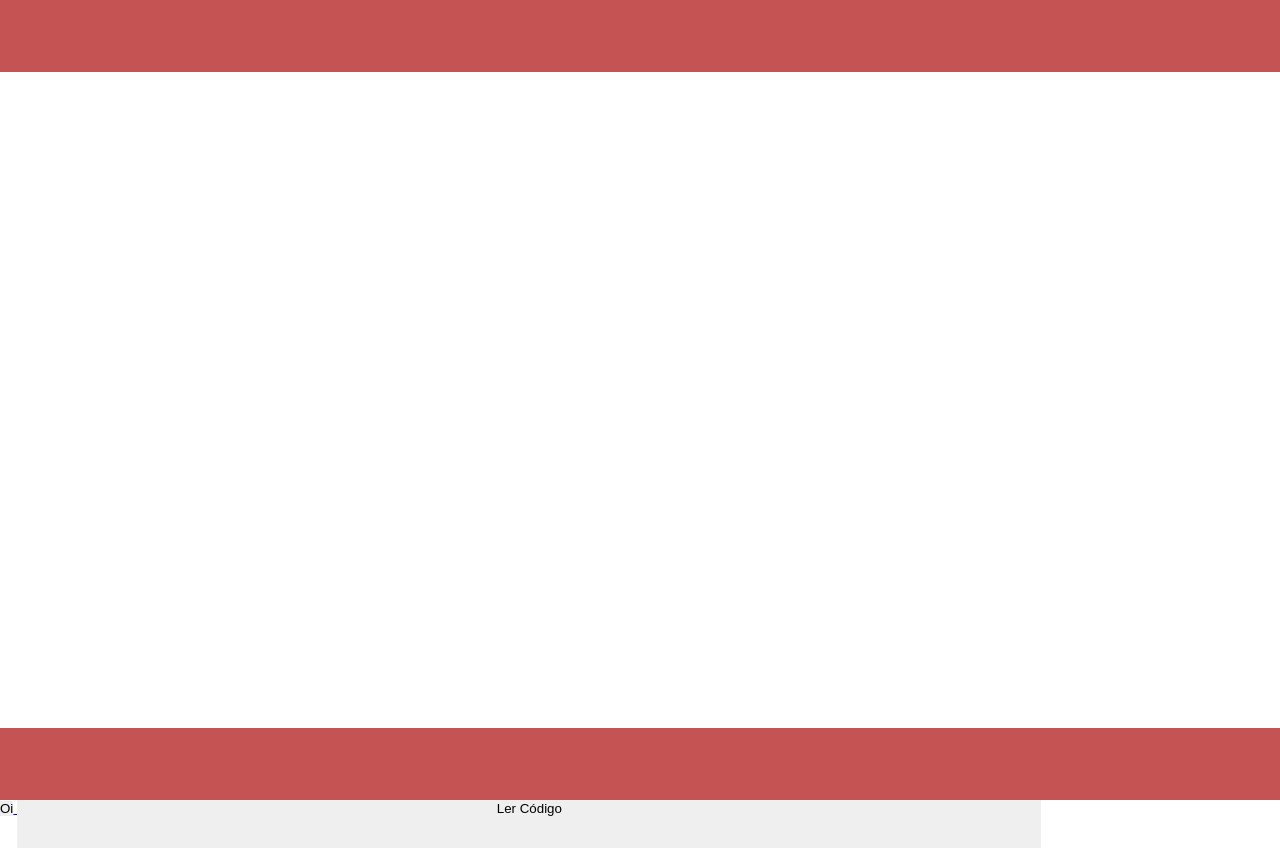
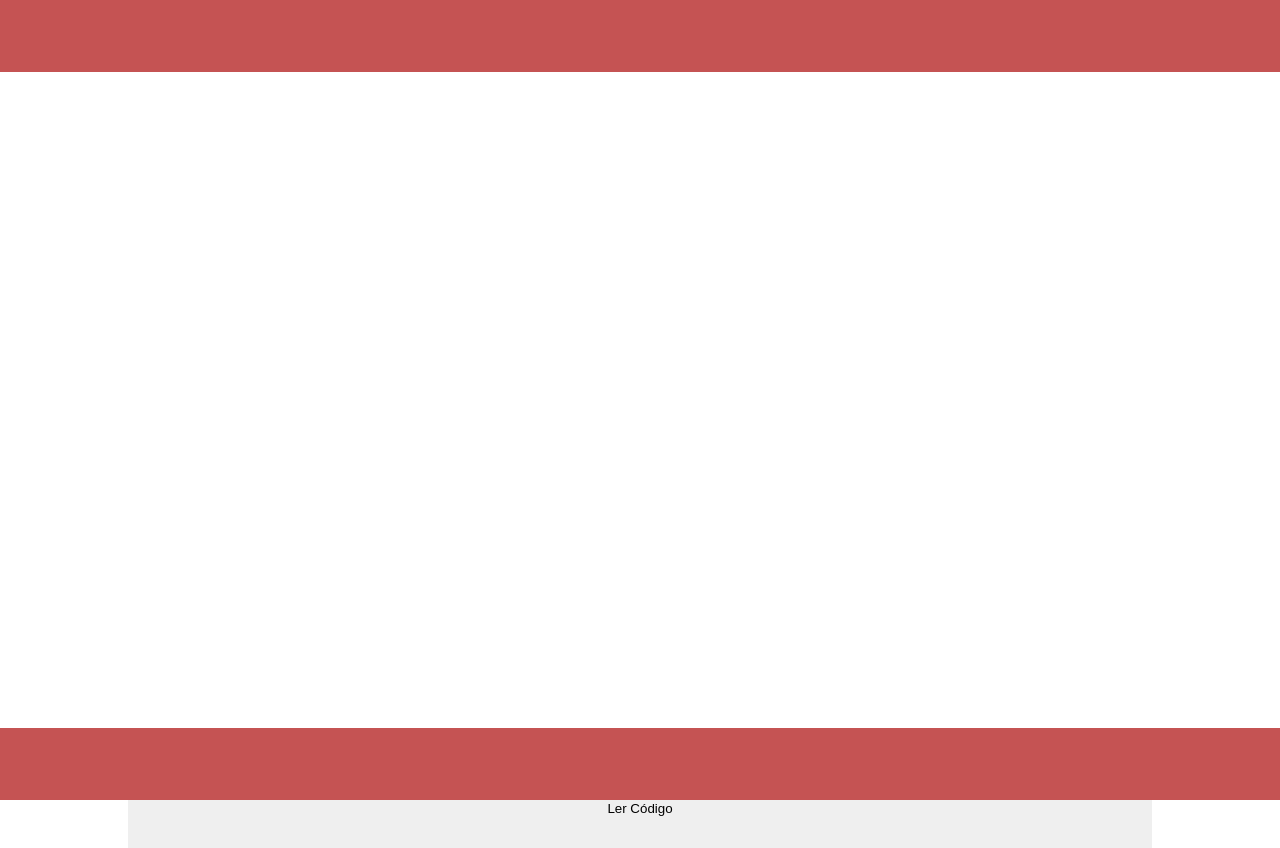
Before and after one commit to PedroH123/leitorCodigoBarra, a website: page www/index.html in a window 1280 px wide. Drawn offline with Linux system fonts and the light colour scheme.

Commit message:
Botão Principal Alinhado

```diff
--- a/www/css/style.css
+++ b/www/css/style.css
@@ -1,4 +1,7 @@
 /**/
+main{
+  text-align: center;
+}
 *{
   margin: 0;
   padding: 0;
--- a/www/index.html
+++ b/www/index.html
@@ -20,7 +20,6 @@
         <main>
           <div class="topo">
           </div>
-          <a href="codigo4.html"> <button type="submit"> Oi </button> </a>
           <button class="" id="botao">Ler Código</button>
 
            <div class="rodape">
```
